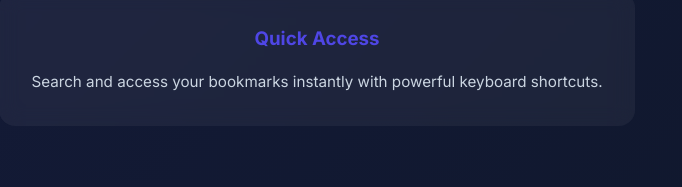
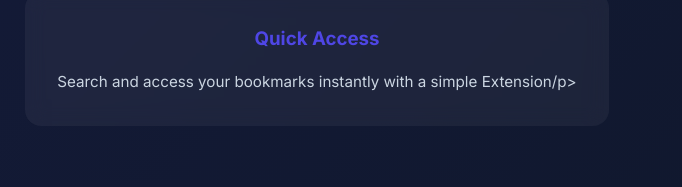
Before and after one commit to mattquarry/QuickMark, a plain HTML site: page index.html in a window 1280 px wide. Shown: the part 521-708 px from the top of the page, 323-1005 px from the left. Drawn offline with Linux system fonts and the light colour scheme.

Commit message:
More changes

```diff
--- a/index.html
+++ b/index.html
@@ -159,7 +159,7 @@
             <div class="features">
                 <div class="feature">
                     <h3>Quick Access</h3>
-                    <p>Search and access your bookmarks instantly with powerful keyboard shortcuts.</p>
+                    <p>Search and access your bookmarks instantly with a simple Extension/p>
                 </div>
             </div>
 
```
